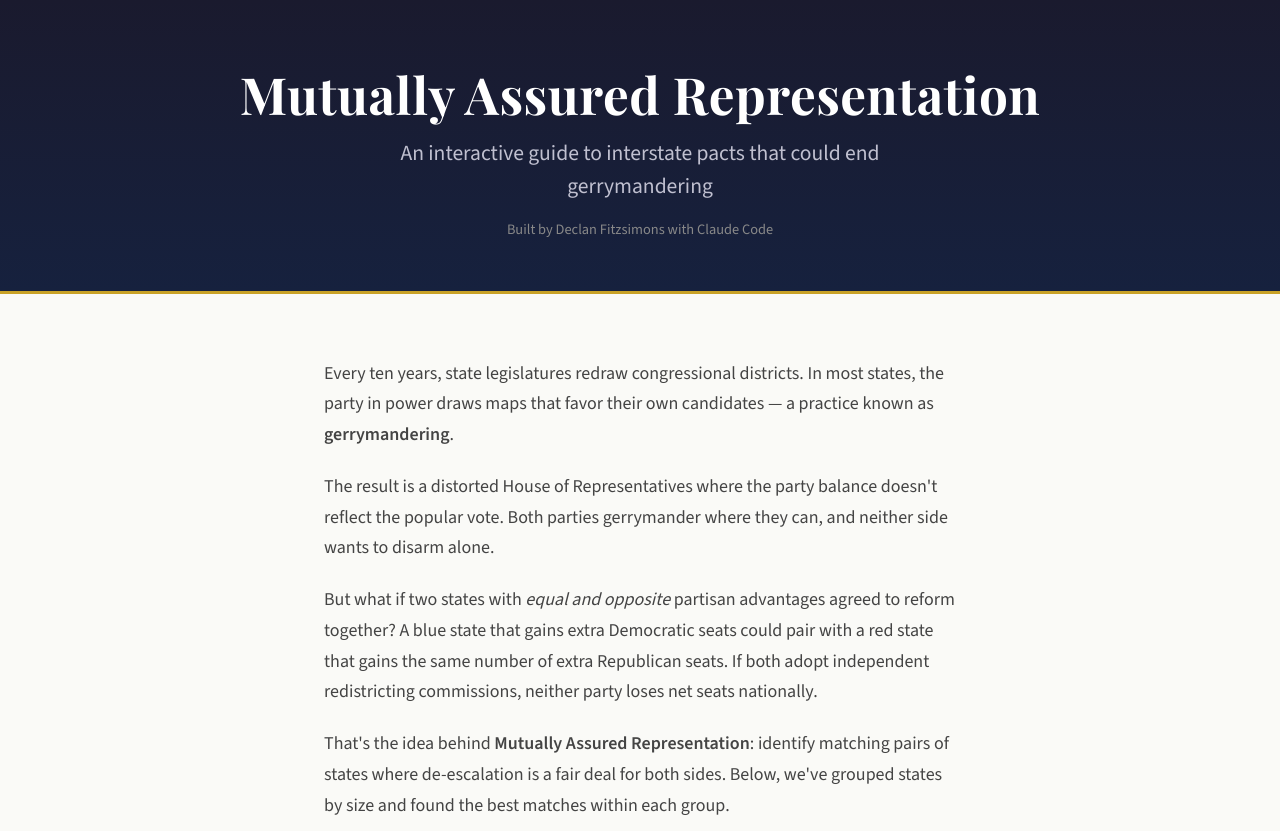
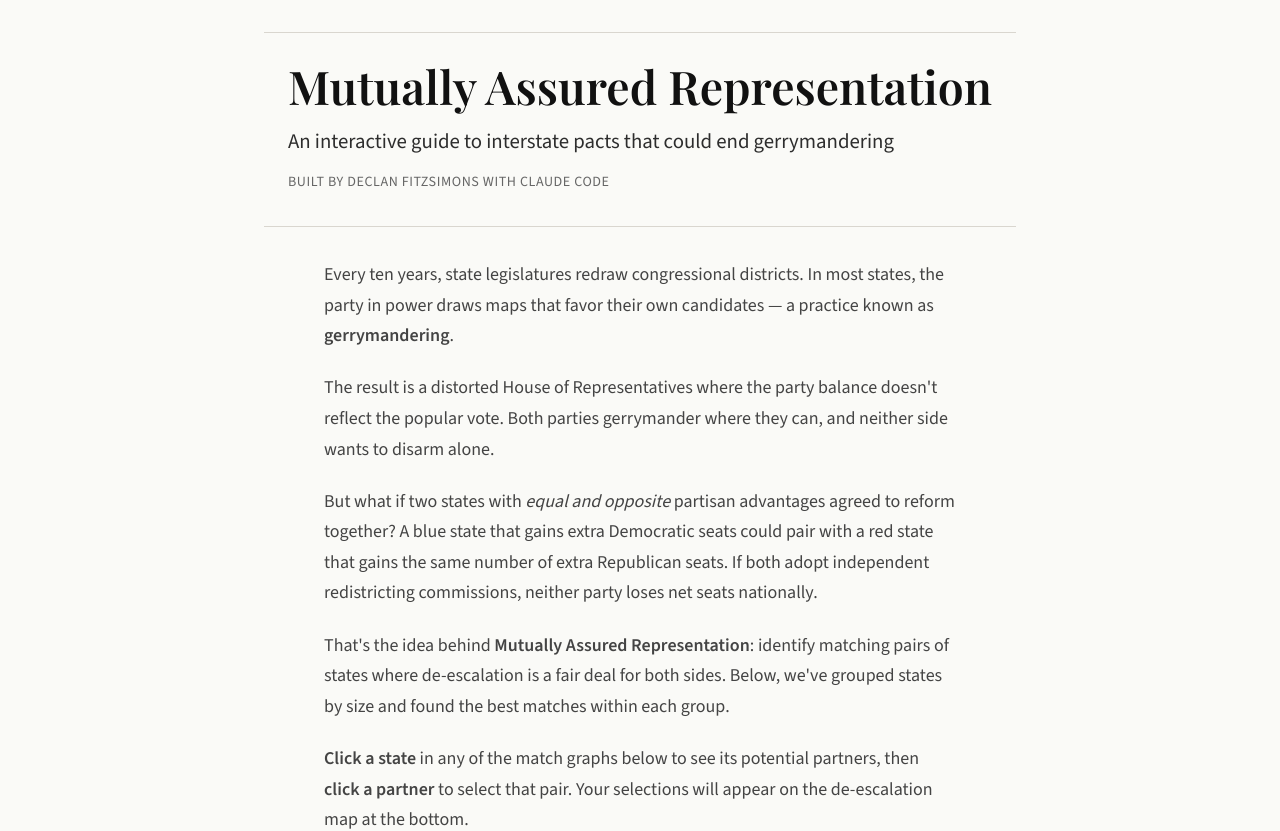
Before and after one commit to declanthewise/mutually-assured-representation, a React (Vite) app: page / in a window 1280 px wide. Shown: the top 831 px of the page. Built offline with nearby package versions, Linux system fonts and the light colour scheme; no server answers.

Commit message:
chore: update map and tooltip UI

```diff
--- a/src/App.css
+++ b/src/App.css
@@ -70,34 +70,38 @@ body {
    =========================== */
 
 .article-header {
-  padding: 4rem 1.5rem 3rem;
-  text-align: center;
-  background: linear-gradient(180deg, #1a1a2e 0%, #16213e 100%);
-  border-bottom: 3px solid #c9a227;
+  max-width: 760px;
+  margin: 1.25rem auto 0;
+  padding: 1.75rem 1.5rem 2rem;
+  border-top: 1px solid #d9d6cf;
+  border-bottom: 1px solid #d9d6cf;
+  text-align: left;
 }
 
 .article-header h1 {
   font-family: 'Playfair Display', Georgia, serif;
-  font-size: 2.8rem;
-  font-weight: 700;
-  color: #fff;
-  letter-spacing: 0.5px;
-  line-height: 1.2;
-  margin-bottom: 0.75rem;
+  font-size: clamp(2rem, 4vw, 2.9rem);
+  font-weight: 600;
+  color: #111;
+  letter-spacing: 0;
+  line-height: 1.08;
+  margin-bottom: 0.9rem;
+  text-wrap: balance;
 }
 
 .article-subtitle {
-  color: #c0c0d0;
-  font-size: 1.25rem;
-  max-width: 600px;
-  margin: 0 auto 0.5rem;
-  line-height: 1.5;
+  color: #2d2d2d;
+  font-size: clamp(1.1rem, 1.8vw, 1.3rem);
+  max-width: 640px;
+  margin: 0 0 0.9rem;
+  line-height: 1.45;
 }
 
 .article-byline {
-  color: #888;
-  font-size: 0.9rem;
-  margin-top: 1rem;
+  color: #666;
+  font-size: 0.88rem;
+  letter-spacing: 0.04em;
+  text-transform: uppercase;
 }
 
 /* ===========================
@@ -107,7 +111,7 @@ body {
 .hero-section {
   max-width: 980px;
   margin: 0 auto;
-  padding: 2rem 1.5rem 0;
+  padding: 0.75rem 1.5rem 0;
   width: 100%;
 }
 
@@ -122,34 +126,6 @@ body {
   width: 100%;
   height: auto;
   display: block;
-}
-
-.hero-map-legend {
-  padding: 0.75rem 0.5rem 0;
-  text-align: center;
-}
-
-.hero-map-legend .legend-scale {
-  display: flex;
-  flex-direction: column;
-  gap: 0.25rem;
-  max-width: 300px;
-  margin: 0 auto;
-}
-
-.hero-map-legend .legend-explanation {
-  font-size: 0.85rem;
-  color: #888;
-  margin-top: 0.5rem;
-}
-
-.hero-map-legend .legend-explanation a {
-  color: #2166ac;
-  text-decoration: none;
-}
-
-.hero-map-legend .legend-explanation a:hover {
-  text-decoration: underline;
 }
 
 /* ===========================
@@ -458,15 +434,16 @@ body {
   }
 
   .article-header {
-    padding: 2.5rem 1rem 2rem;
+    margin-top: 0.9rem;
+    padding: 1.1rem 1rem 1.4rem;
   }
 
   .article-header h1 {
-    font-size: 1.8rem;
+    font-size: 1.9rem;
   }
 
   .article-subtitle {
-    font-size: 1rem;
+    font-size: 1.05rem;
   }
 
   .article-body {
@@ -478,7 +455,7 @@ body {
   }
 
   .hero-section {
-    padding: 1rem 0.5rem 0;
+    padding: 0.5rem 0.5rem 0;
   }
 
   .match-section {
@@ -508,11 +485,7 @@ body {
 }
 
 @media (min-width: 1200px) {
-  .article-header h1 {
-    font-size: 3.2rem;
-  }
-
-  .article-subtitle {
-    font-size: 1.35rem;
+  .article-header {
+    max-width: 820px;
   }
 }
--- a/src/App.tsx
+++ b/src/App.tsx
@@ -29,6 +29,12 @@ function App() {
 
   return (
     <article className="article">
+      <section className="hero-section">
+        {topoData && (
+          <HeroMap topoData={topoData} onHoverState={setHoveredState} />
+        )}
+      </section>
+
       <header className="article-header">
         <h1>Mutually Assured Representation</h1>
         <p className="article-subtitle">
@@ -38,12 +44,6 @@ function App() {
           Built by Declan Fitzsimons with Claude Code
         </p>
       </header>
-
-      <section className="hero-section">
-        {topoData && (
-          <HeroMap topoData={topoData} onHoverState={setHoveredState} />
-        )}
-      </section>
 
       <section className="article-body">
         <p>
--- a/src/components/HeroMap.tsx
+++ b/src/components/HeroMap.tsx
@@ -29,10 +29,10 @@ export function HeroMap({ topoData, onHoverState }: HeroMapProps) {
 
     svg.attr('viewBox', `0 0 ${width} ${height}`);
 
-    // Green (competitive) to yellow (safe) based on % of safe seats
+    // Light gray (competitive) to yellow (safe) based on % of safe seats
     const safeSeatsColorScale = d3.scaleLinear<string>()
       .domain([0, 100])
-      .range(['#2ca02c', '#f0e442'])
+      .range(['#e3e3e3', '#f0e442'])
       .clamp(true);
 
     const states = topojson.feature(topoData, topoData.objects.states);
@@ -49,7 +49,6 @@ export function HeroMap({ topoData, onHoverState }: HeroMapProps) {
         const stateId = fipsToState[fips];
         const data = stateDataById[stateId];
         if (!data) return '#ccc';
-        if (data.districts === 1) return '#d0d0d0';
         const safePercent = (data.safeSeats / data.districts) * 100;
         return safeSeatsColorScale(safePercent);
       })
@@ -87,7 +86,7 @@ export function HeroMap({ topoData, onHoverState }: HeroMapProps) {
       .attr('d', path)
       .attr('pointer-events', 'none');
 
-    // District count labels
+    // State abbreviation labels
     svg.append('g')
       .attr('class', 'labels')
       .selectAll('text')
@@ -113,27 +112,34 @@ export function HeroMap({ topoData, onHoverState }: HeroMapProps) {
         const stateId = fipsToState[fips];
         const data = stateDataById[stateId];
         if (!data) return '';
-        return data.districts2032.toString();
+        return data.id;
       });
+
+    // In-map annotation, positioned in the Northeast/Great Lakes gap
+    const noteGroup = svg.append('g')
+      .attr('pointer-events', 'none');
+
+    noteGroup.append('text')
+      .attr('x', 700)
+      .attr('y', 60)
+      .attr('font-size', '13px')
+      .attr('font-weight', '500')
+      .attr('fill', '#6f6f6f')
+      .attr('letter-spacing', '0.01em')
+      .selectAll('tspan')
+      .data([
+        'Percentage of safe seats',
+        '(Cook PVI ≥ 10)',
+      ])
+      .join('tspan')
+      .attr('x', 700)
+      .attr('dy', (_d, i) => (i === 0 ? 0 : 17))
+      .text(d => d);
   }, [topoData]);
 
   return (
     <div className="hero-map-wrapper">
       <svg ref={svgRef} className="hero-map" />
-      <div className="hero-map-legend">
-        <div className="legend-scale">
-          <div className="legend-gradient safe-seats" />
-          <div className="legend-labels">
-            <span>0% Safe</span>
-            <span>50%</span>
-            <span>100% Safe</span>
-          </div>
-        </div>
-        <p className="legend-explanation">
-          Percentage of safe seats (|<a href="https://en.wikipedia.org/wiki/Cook_Partisan_Voting_Index" target="_blank" rel="noopener noreferrer">Cook PVI</a>| ≥ 10).
-          Numbers show projected 2032 districts.
-        </p>
-      </div>
     </div>
   );
 }
--- a/src/components/ResultMap.tsx
+++ b/src/components/ResultMap.tsx
@@ -36,10 +36,10 @@ export function ResultMap({ topoData, selectedMatches }: ResultMapProps) {
 
     svg.attr('viewBox', `0 0 ${width} ${height}`);
 
-    // Green (competitive) to yellow (safe) based on % of safe seats
+    // Light gray (competitive) to yellow (safe) based on % of safe seats
     const safeSeatsColorScale = d3.scaleLinear<string>()
       .domain([0, 100])
-      .range(['#2ca02c', '#f0e442'])
+      .range(['#e3e3e3', '#f0e442'])
       .clamp(true);
 
     const states = topojson.feature(topoData, topoData.objects.states);
@@ -74,7 +74,6 @@ export function ResultMap({ topoData, selectedMatches }: ResultMapProps) {
         if (hasMatches && !matchedStateIds.has(stateId)) {
           return '#e8e8e8';
         }
-        if (data.districts === 1 && !matchedStateIds.has(stateId)) return '#d0d0d0';
         const safePercent = (data.safeSeats / data.districts) * 100;
         return safeSeatsColorScale(safePercent);
       })
--- a/src/components/StateTooltip.tsx
+++ b/src/components/StateTooltip.tsx
@@ -6,14 +6,7 @@ interface StateTooltipProps {
 
 export function StateTooltip({ hoveredState }: StateTooltipProps) {
   const { state, x, y } = hoveredState;
-  const districts = state.districts2032;
-
-  const partisanLeanLabel = state.partisanLean === 0
-    ? 'EVEN'
-    : state.partisanLean > 0
-      ? `D+${Math.round(state.partisanLean)}%`
-      : `R+${Math.round(Math.abs(state.partisanLean))}%`;
-  const partisanLeanColor = districts === 1 ? '#999' : state.partisanLean > 0 ? '#2166ac' : state.partisanLean < 0 ? '#b2182b' : '#666';
+  const districts = state.districts;
 
   return (
     <div
@@ -25,11 +18,10 @@ export function StateTooltip({ hoveredState }: StateTooltipProps) {
     >
       <div className="tooltip-header">
         <span className="tooltip-name">{state.name}</span>
-        <span className="tooltip-districts">{districts} {districts === 1 ? 'district' : 'districts'} (2032)</span>
       </div>
       <div className="tooltip-metric">
-        <span className="tooltip-label">Partisan Lean</span>
-        <span className="tooltip-value" style={{ color: partisanLeanColor }}>{partisanLeanLabel}</span>
+        <span className="tooltip-label">Competitive seats</span>
+        <span className="tooltip-value">{state.competitiveSeats} / {districts}</span>
       </div>
     </div>
   );
```
